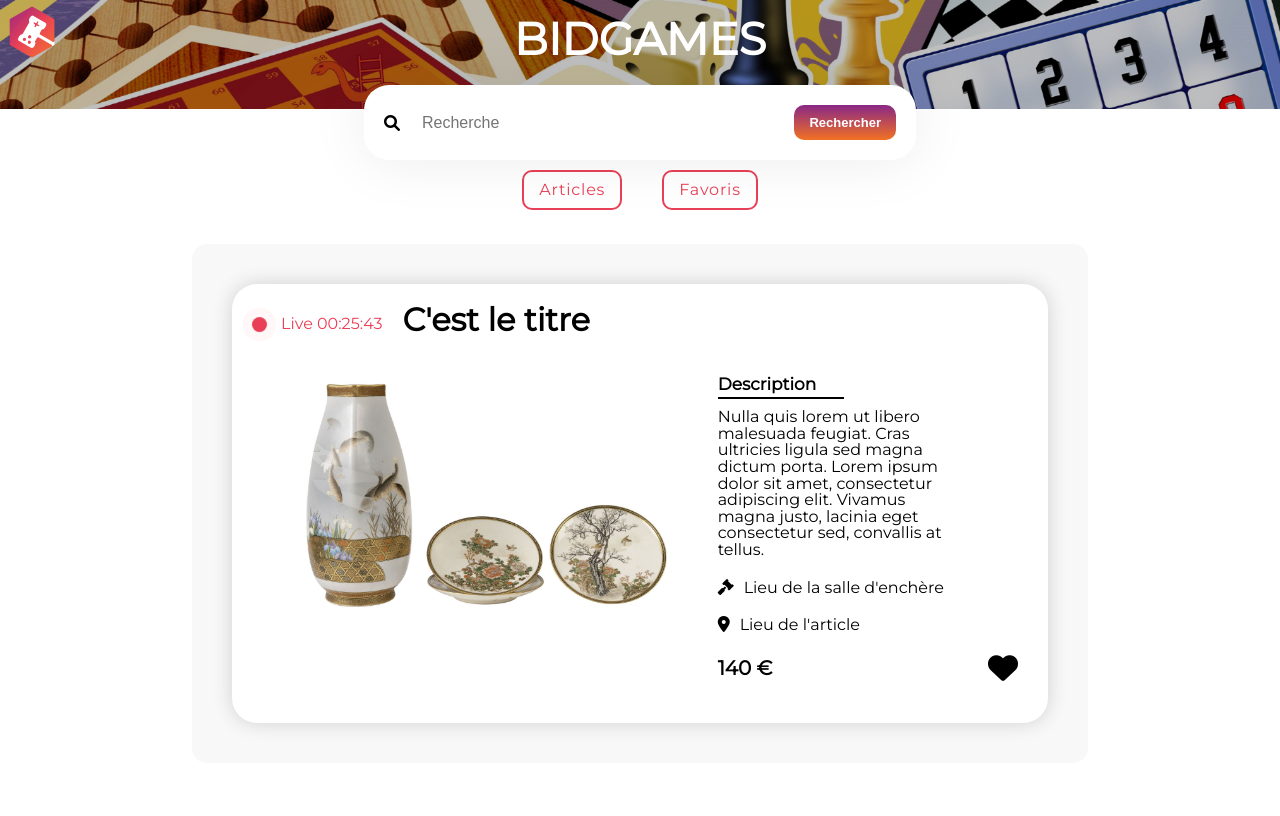
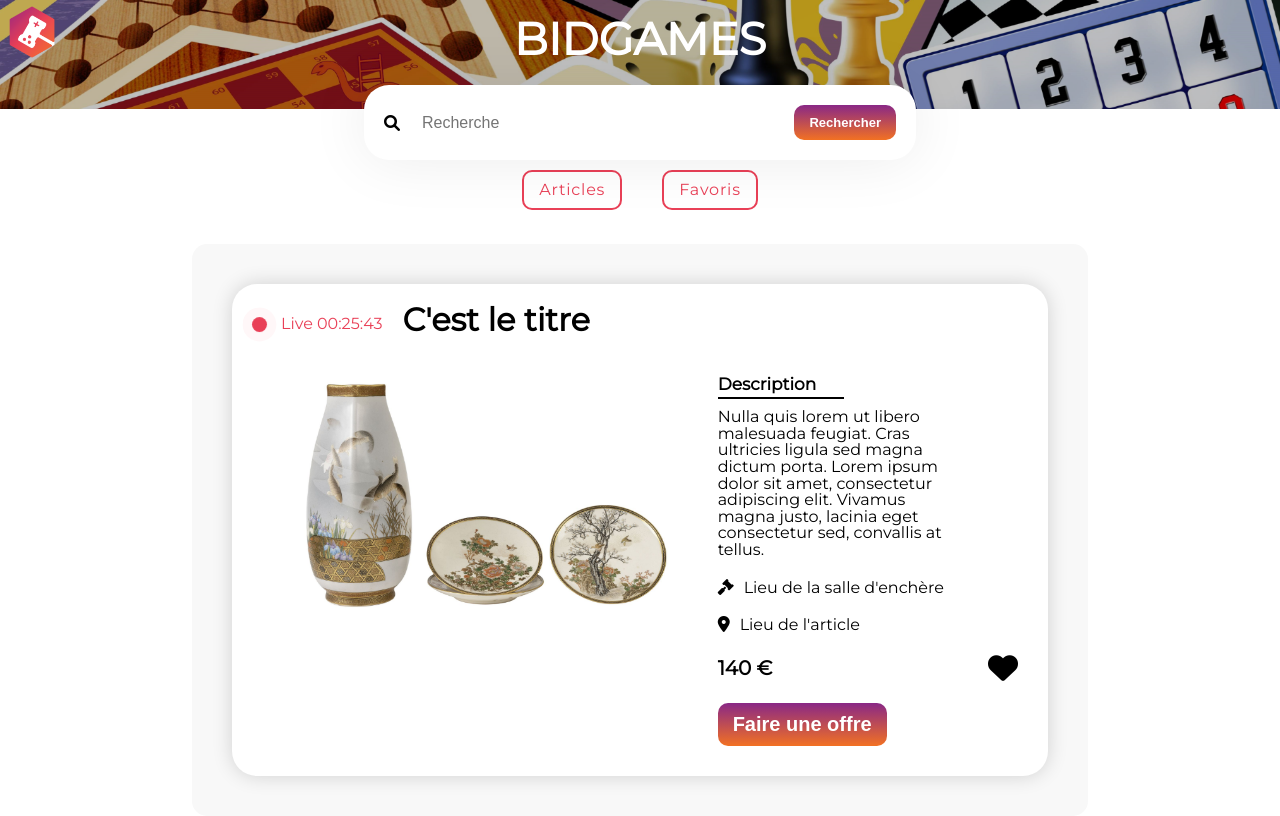
Before and after one commit to ThibaultBarral/BidGames, a Vue app: page /article in a window 1280 px wide. Built offline with nearby package versions, Linux system fonts and the light colour scheme.

Commit message:
maj btn page article

```diff
--- a/src/views/Article.vue
+++ b/src/views/Article.vue
@@ -32,6 +32,9 @@
                   <p style="margin: 0 5px 0 0!important; font-weight: bold; font-size: 20px">140 €</p>
                 </div>
                 <i class="fas fa-heart"></i>
+              </div>
+              <div class="footer-article">
+                <button>Faire une offre</button>
               </div>
             </div>
           </div>
@@ -144,17 +147,21 @@ export default {
   font-weight: bold;
 }
 
-a {
+button {
   background: linear-gradient(#892886 0%, #f27123 100%);
   border: none;
   color: white;
   border-radius: 10px;
   padding: 10px 15px;
-  font-size: 13px;
+  cursor: pointer;
+  font-size: 20px;
+  display: flex;
+  align-items: center;
   font-weight: bold;
 }
 
 .footer-article {
+  margin-top: 10px;
   position: relative;
   display: flex;
   justify-content: space-between;
```
